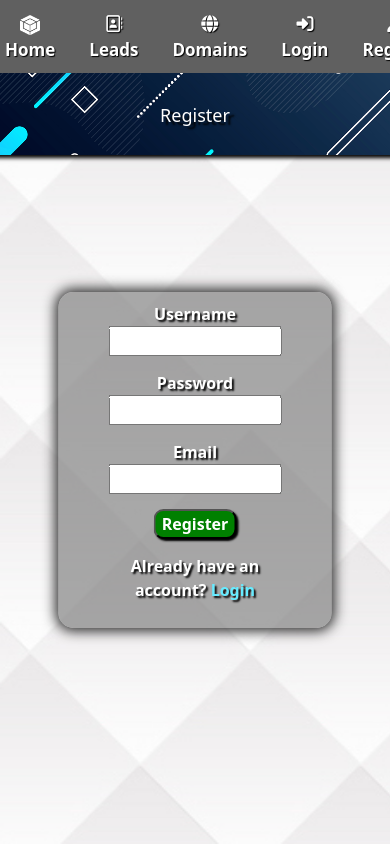
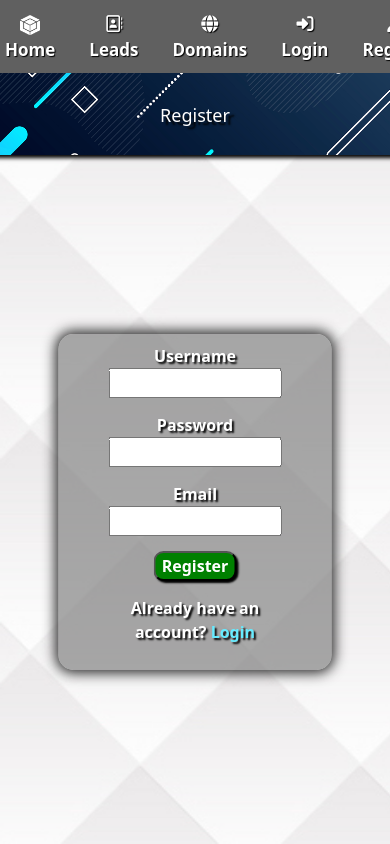
Before and after one commit to ahndawn/Exclusive-Lead-Server, a Flask app: page /register in a window 390 px wide. Run offline with Flask 3, Linux system fonts and the light colour scheme; some libraries are stand-ins or nearby versions.

Commit message:
fix sign in css

```diff
--- a/static/css/main.css
+++ b/static/css/main.css
@@ -531,10 +531,10 @@ ul{
 @media(max-width:796px){
   .form{
     width: 70%;
-    top: 45%;
+    top: 50% !important
   }
   .messages li{
-    margin-top: 5% !important;
+    margin-top: 15% !important;
   }
   h1{
     font-size: 24px !important;
```
